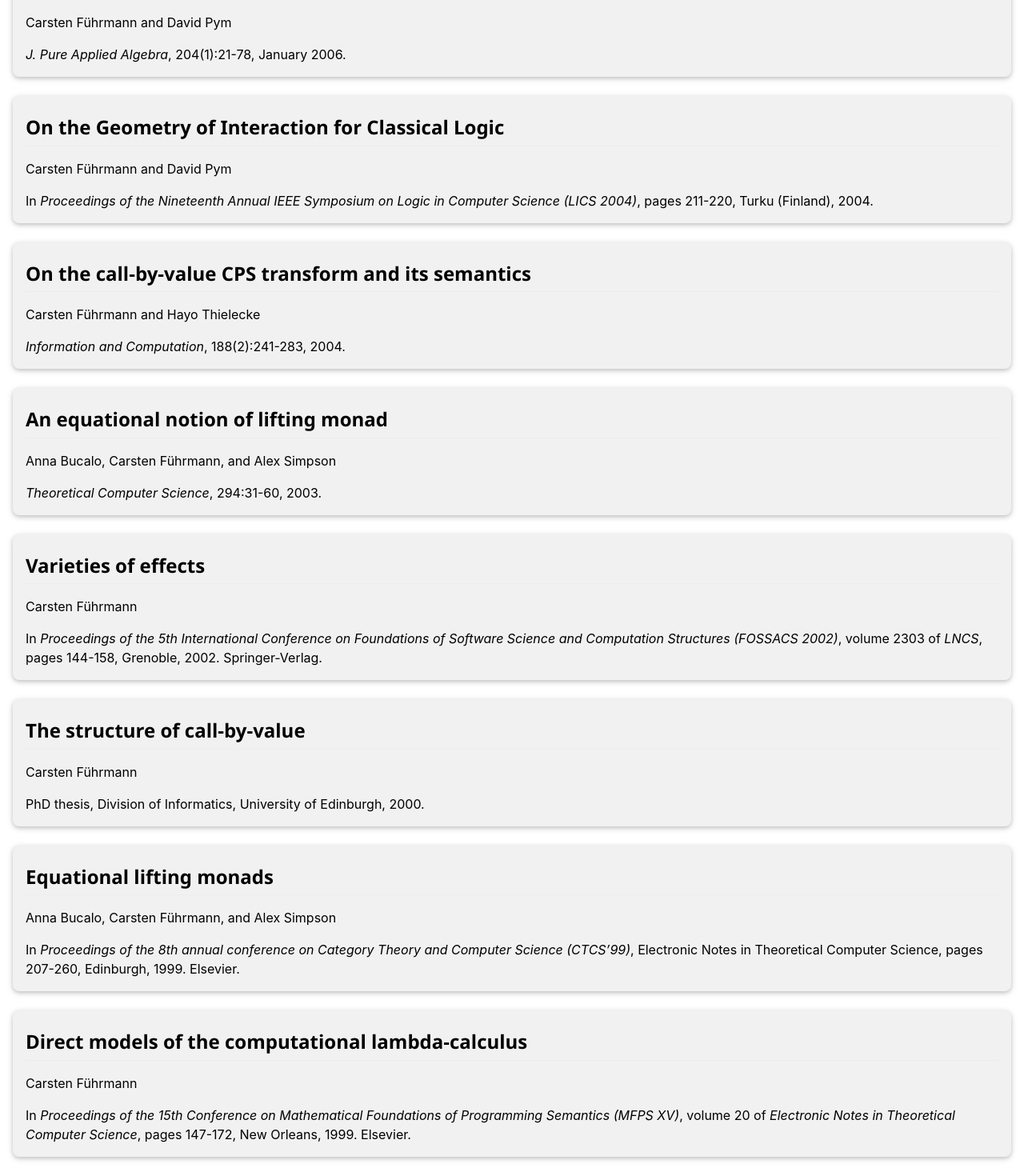
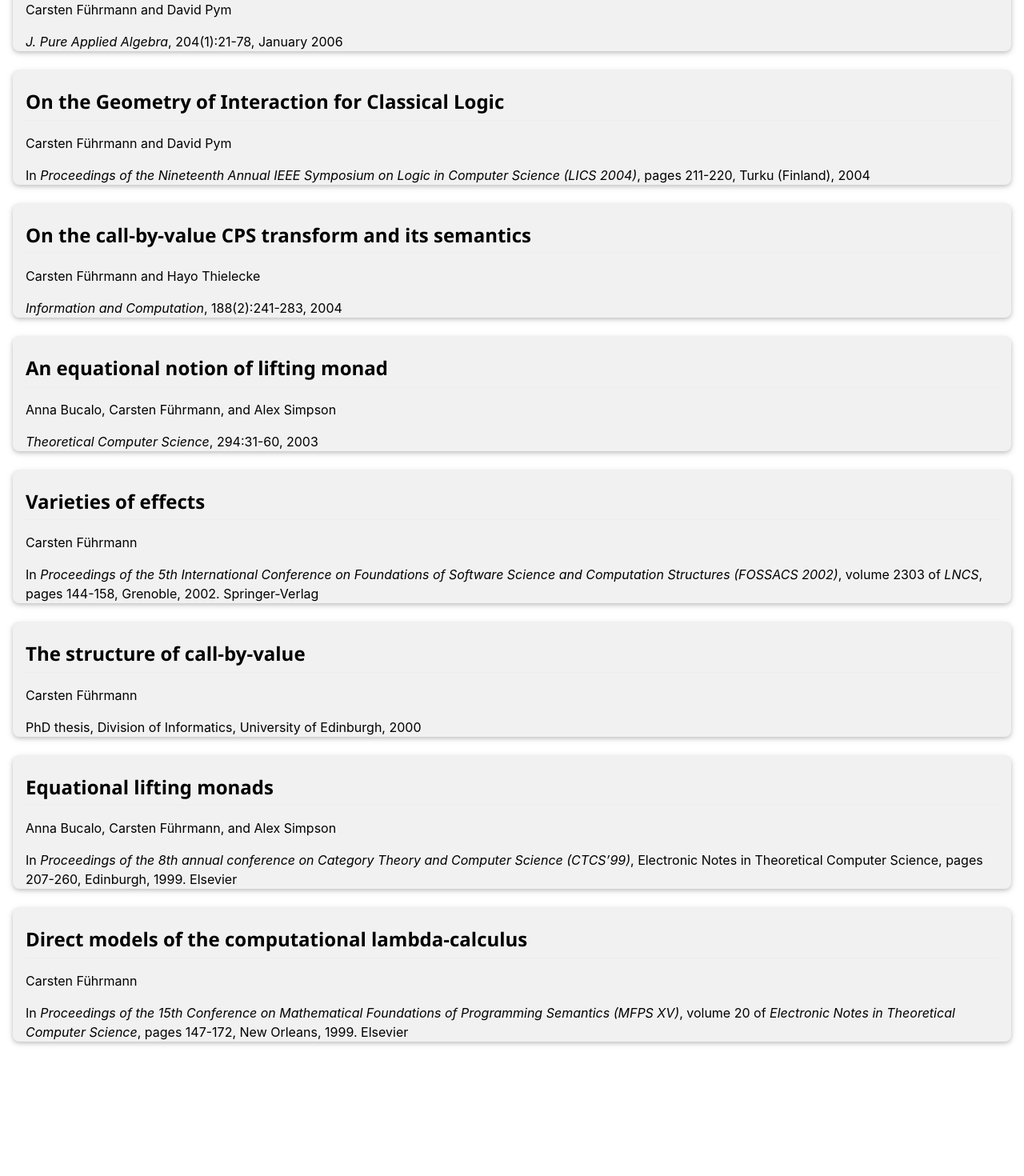
Before and after one commit to cfuehrmann/carsten-fuehrmanns-blog, a Next.js app: page /publications in a window 1280 px wide. Shown: the part 464-1934 px from the top of the page at 80% size. After the commit the page ends 1790 px from the top, so only its background shows below. Built offline with nearby package versions, Linux system fonts and the light colour scheme.

Commit message:
Some minor changes

```diff
--- a/pages/publications.tsx
+++ b/pages/publications.tsx
@@ -1,8 +1,3 @@
-import unified from "unified";
-import parse from "remark-parse";
-import remark2rehype from "remark-rehype";
-import stringify from "rehype-stringify";
-
 import Layout from "../components/layout";
 
 export default function Publications() {
@@ -16,46 +11,54 @@ export default function Publications() {
                 Interaction"
         target="geometry-of-interaction-mscs"
       >
-        _Mathematical Structures in Computer Science_, 17(5):957-1027, October
-        2007
+        <em>Mathematical Structures in Computer Science</em>, 17(5):957-1027,
+        October 2007
       </BibItem>
       <BibItem
         authors="Carsten Führmann and David Pym"
         title="Order-enriched categorical models of the classical sequent calculus"
         target="order-enriched-models-for-classical-sequent-calculus"
       >
-        _J. Pure Applied Algebra_, 204(1):21-78, January 2006
+        <em>J. Pure Applied Algebra</em>, 204(1):21-78, January 2006
       </BibItem>
       <BibItem
         authors="Carsten Führmann and David Pym"
         title="On the Geometry of Interaction for Classical Logic"
         target="geometry-of-interaction-lics"
       >
-        In _Proceedings of the Nineteenth Annual IEEE Symposium on Logic in
-        Computer Science (LICS 2004)_, pages 211-220, Turku (Finland), 2004
+        In{" "}
+        <em>
+          Proceedings of the Nineteenth Annual IEEE Symposium on Logic in
+          Computer Science (LICS 2004)
+        </em>
+        , pages 211-220, Turku (Finland), 2004
       </BibItem>
       <BibItem
         authors="Carsten Führmann and Hayo Thielecke"
         title="On the call-by-value CPS transform and its semantics"
         target="call-by-value-continuations"
       >
-        _Information and Computation_, 188(2):241-283, 2004
+        <em>Information and Computation</em>, 188(2):241-283, 2004
       </BibItem>
       <BibItem
         authors="Anna Bucalo, Carsten Führmann, and Alex Simpson"
         title="An equational notion of lifting monad"
         target="lifting-monads-tcs"
       >
-        _Theoretical Computer Science_, 294:31-60, 2003
+        <em>Theoretical Computer Science</em>, 294:31-60, 2003
       </BibItem>
       <BibItem
         authors="Carsten Führmann"
         title="Varieties of effects"
         target="varieties-of-effects"
       >
-        In _Proceedings of the 5th International Conference on Foundations of
-        Software Science and Computation Structures (FOSSACS 2002)_, volume 2303
-        of _LNCS_, pages 144-158, Grenoble, 2002. Springer-Verlag
+        In{" "}
+        <em>
+          Proceedings of the 5th International Conference on Foundations of
+          Software Science and Computation Structures (FOSSACS 2002)
+        </em>
+        , volume 2303 of <em>LNCS</em>, pages 144-158, Grenoble, 2002.
+        Springer-Verlag
       </BibItem>
       <BibItem
         authors="Carsten Führmann"
@@ -69,39 +72,42 @@ export default function Publications() {
         title="Equational lifting monads"
         target="lifting-monads-ctcs"
       >
-        In _Proceedings of the 8th annual conference on Category Theory and
-        Computer Science (CTCS’99)_, Electronic Notes in Theoretical Computer
-        Science, pages 207-260, Edinburgh, 1999. Elsevier
+        In{" "}
+        <em>
+          Proceedings of the 8th annual conference on Category Theory and
+          Computer Science (CTCS’99)
+        </em>
+        , Electronic Notes in Theoretical Computer Science, pages 207-260,
+        Edinburgh, 1999. Elsevier
       </BibItem>
       <BibItem
         authors="Carsten Führmann"
         title="Direct models of the computational lambda-calculus"
         target="direct-models-of-computational-lambda"
       >
-        In _Proceedings of the 15th Conference on Mathematical Foundations of
-        Programming Semantics (MFPS XV)_, volume 20 of _Electronic Notes in
-        Theoretical Computer Science_, pages 147-172, New Orleans, 1999.
-        Elsevier
+        In{" "}
+        <em>
+          Proceedings of the 15th Conference on Mathematical Foundations of
+          Programming Semantics (MFPS XV)
+        </em>
+        , volume 20 of <em>Electronic Notes in Theoretical Computer Science</em>
+        , pages 147-172, New Orleans, 1999. Elsevier
       </BibItem>
     </Layout>
   );
 }
 
-function BibItem(props: {
-  children: string;
+function BibItem({
+  children,
+  authors,
+  target,
+  title,
+}: {
+  children: React.ReactNode;
   authors: string;
   target: string;
   title: string;
 }) {
-  const { children, authors, target, title } = props;
-
-  const processedContent = unified()
-    .use(parse)
-    .use(remark2rehype)
-    .use(stringify)
-    .processSync(`${children}.`)
-    .toString();
-
   return (
     <>
       <a
@@ -113,7 +119,7 @@ function BibItem(props: {
           <div className="w3-container">
             <h2>{title}</h2>
             <p>{authors}</p>
-            <div dangerouslySetInnerHTML={{ __html: processedContent }} />
+            <div>{children}</div>
           </div>
         </div>
       </a>
```
Also changed, not shown: components/math.tsx (+9 -4 lines), components/media.tsx (+19 -7 lines), components/references.tsx (+7 -10 lines), pages/parosc.tsx (+15 -7 lines).
